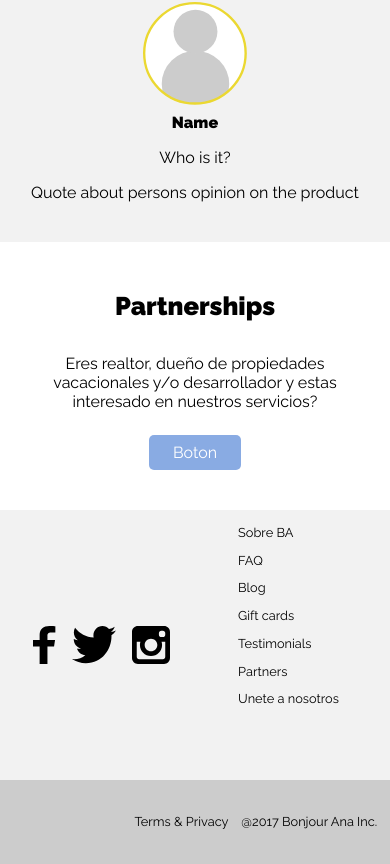
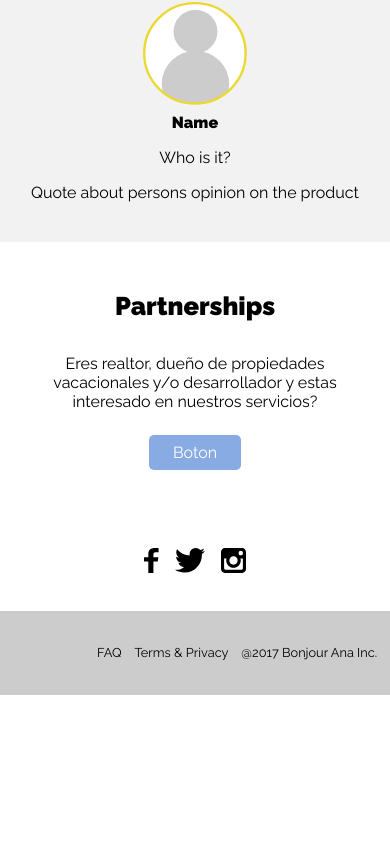
Before and after one commit to bonjouranainc/web-app, a React app in the folder front-end/: page / in a window 390 px wide. Shown: the part 2850-3714 px from the top of the page. After the commit the page ends 3545 px from the top, so only its background shows below. Built offline with nearby package versions, Linux system fonts and the light colour scheme.

Commit message:
Footer modified on mobile

```diff
--- a/front-end/src/components/Footer/FooterBottom.js
+++ b/front-end/src/components/Footer/FooterBottom.js
@@ -7,6 +7,9 @@ class FooterBottom extends Component {
     return (
       <div className='footerBottom'>
         <a href='#' className='s-txt'>
+          FAQ
+        </a>
+         <a href='#' className='s-txt'>
           Terms & Privacy
         </a>
         <p className='s-txt'>@2017 Bonjour Ana Inc.</p>
--- a/front-end/src/components/Footer/FooterTop.js
+++ b/front-end/src/components/Footer/FooterTop.js
@@ -19,9 +19,6 @@ class FooterTop extends Component {
           <div className='more s-txt'>
             <a href='#'>
               Sobre BA
-            </a>
-            <a href='#'>
-              FAQ
             </a>
             <a href='#'>
               Blog
--- a/front-end/src/components/Footer/styles.css
+++ b/front-end/src/components/Footer/styles.css
@@ -1,7 +1,7 @@
 /* Footer Top */
 .footerTop {
-  height: 30vh;
-  background-color: var(--g1);
+  height: 10vh;
+  background-color: #fff;
   display: flex;
   flex-direction: row;
   justify-content: space-around;
@@ -9,7 +9,7 @@
 }
 
 .footerTop img {
-  height: 15%;
+  height: 30%;
   width: auto;
   margin: 0.5em;
 }
@@ -30,13 +30,13 @@
 }
 
 .info {
-  display: flex;
+  display: none;
   width: 50vw;
   justify-content: center;
 }
 
 .more {
-  display: flex;
+  display: none;
   flex-direction: column;
 }
 
@@ -98,5 +98,4 @@
     display: flex;
     flex-direction: column;
   }
-
 }
```
